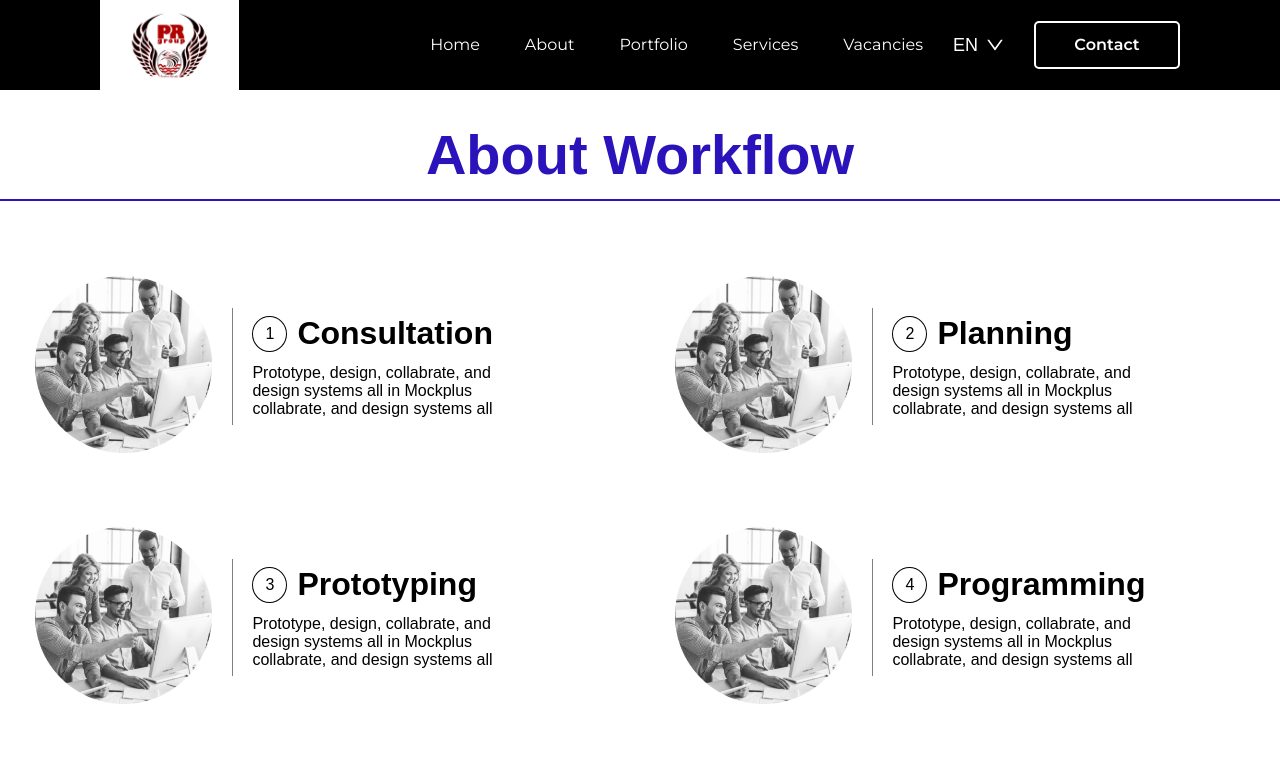
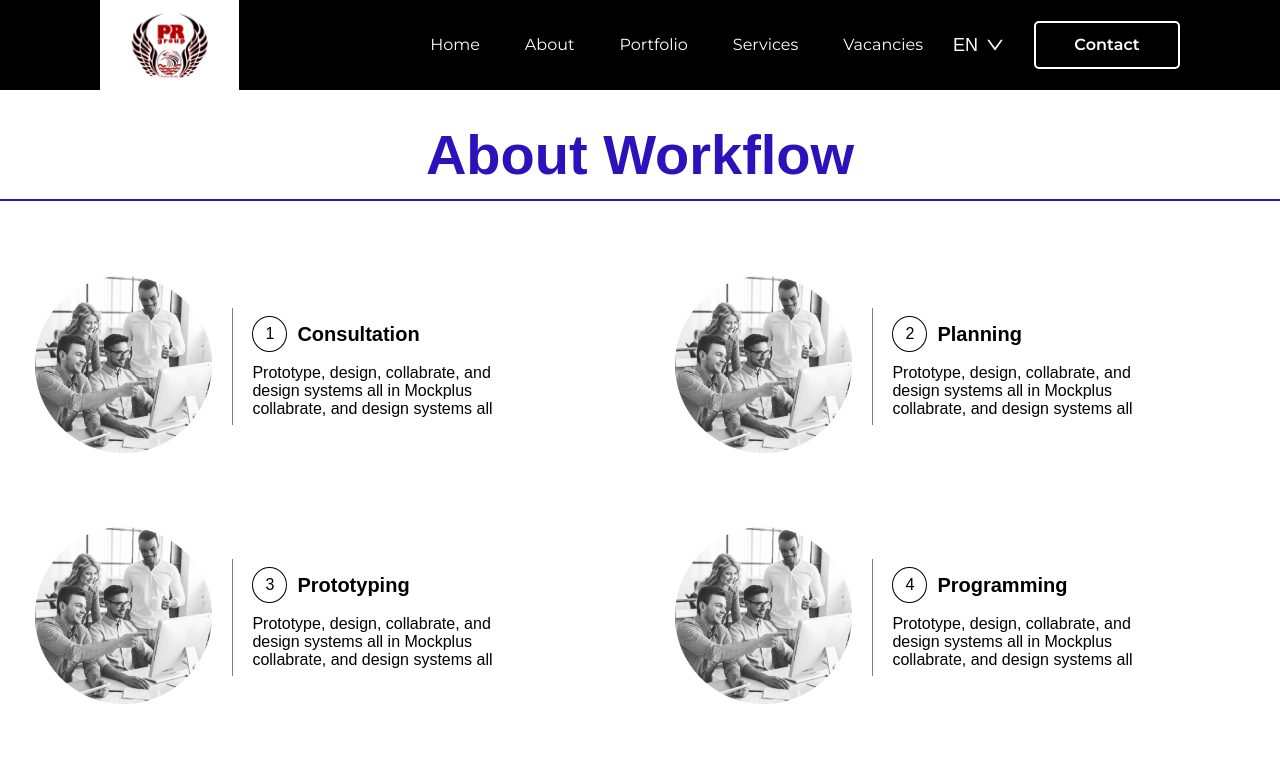
Before and after one commit to SuhrobFayzullayev/perfect-result-group, a React (Create React App) app: page /about in a window 1280 px wide. Shown: the top 777 px of the page. Built offline with nearby package versions, Linux system fonts and the light colour scheme.

Commit message:
bugs fixed

```diff
--- a/src/components/AboutCards/WorkFlowCard/style.module.css
+++ b/src/components/AboutCards/WorkFlowCard/style.module.css
@@ -60,4 +60,21 @@
           justify-content: center;
   border-radius: 50%;
 }
+
+.cardWrapper .title .description h1 {
+  font-style: normal;
+  font-weight: 600;
+  font-size: 20px;
+  line-height: 24px;
+  color: #000000;
+}
+
+.cardWrapper .title .description p {
+  font-style: normal;
+  font-weight: 400;
+  font-size: 16px;
+  line-height: 26px;
+  color: #000000;
+  opacity: 0.7;
+}
 /*# sourceMappingURL=style.module.css.map */
--- a/src/components/AboutCards/WorkFlowCard/style.module.scss
+++ b/src/components/AboutCards/WorkFlowCard/style.module.scss
@@ -40,6 +40,23 @@
         justify-content: center;
         border-radius: 50%;
       }
+
+      h1 {
+        font-style: normal;
+        font-weight: 600;
+        font-size: 20px;
+        line-height: 24px;
+        color: #000000;
+      }
+
+      p {
+        font-style: normal;
+        font-weight: 400;
+        font-size: 16px;
+        line-height: 26px;
+        color: #000000;
+        opacity: 0.7;
+      }
     }
   }
 }
--- a/src/pages/About/index.jsx
+++ b/src/pages/About/index.jsx
@@ -121,12 +121,12 @@ const About = () => {
             return <WorkFlowCard info={info} key={index} />;
           })}
         </div>
-      </div>{" "}
+      </div>
       <div className={styles.title}>
         <h1>About Team</h1>
       </div>
       <div className={styles.wrapper}>
-        <div className={styles.team_container }>
+        <div className={styles.team_container}>
           {info.map((item, index) => {
             return <TeamCard item={item} key={index} />;
           })}
```
Also changed, not shown: 1 other file (tests, documents, lock files or other folders).
